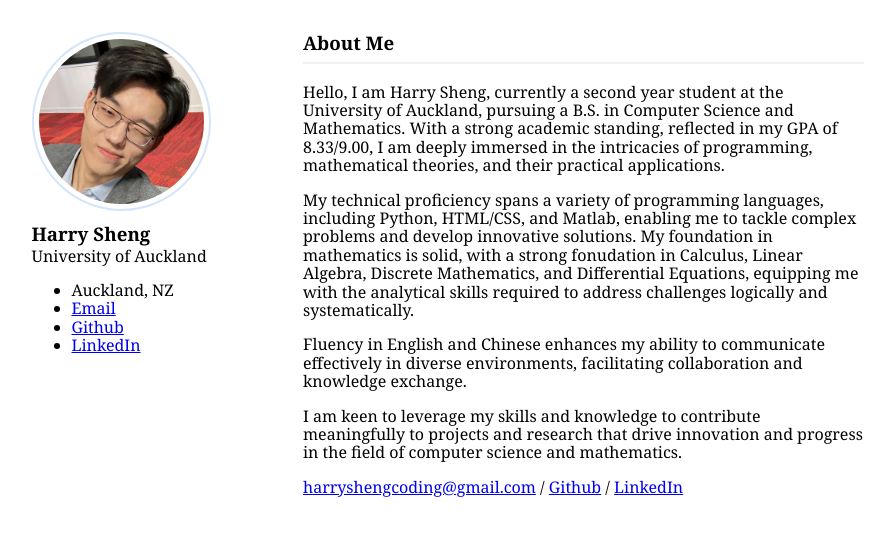
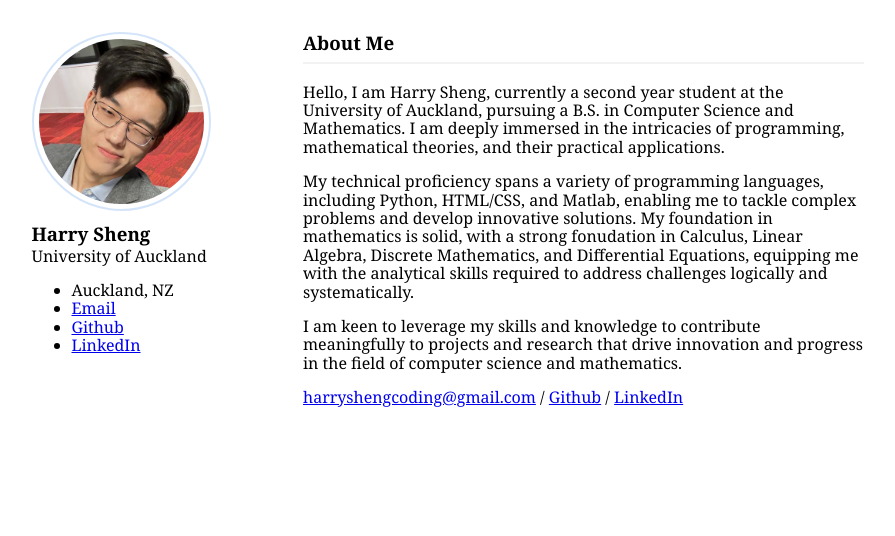
Before and after one commit to Harry-Sheng/HarryShengCS.github.io, a plain HTML site: page index.html in a window 1280 px wide. Shown: the whole page, without its empty margins (146-1041 px from the left). Drawn offline with Linux system fonts and the light colour scheme.

Commit message:
updated personal statement

```diff
--- a/index.html
+++ b/index.html
@@ -67,8 +67,7 @@
         <p>
           Hello, I am Harry Sheng, currently a second year student at the
           University of Auckland, pursuing a B.S. in Computer Science and
-          Mathematics. With a strong academic standing, reflected in my GPA of
-          8.33/9.00, I am deeply immersed in the intricacies of programming,
+          Mathematics. I am deeply immersed in the intricacies of programming,
           mathematical theories, and their practical applications.
         </p>
         <p>
@@ -79,11 +78,6 @@
           Algebra, Discrete Mathematics, and Differential Equations, equipping
           me with the analytical skills required to address challenges logically
           and systematically.
-        </p>
-        <p>
-          Fluency in English and Chinese enhances my ability to communicate
-          effectively in diverse environments, facilitating collaboration and
-          knowledge exchange.
         </p>
         <p>
           I am keen to leverage my skills and knowledge to contribute
```
